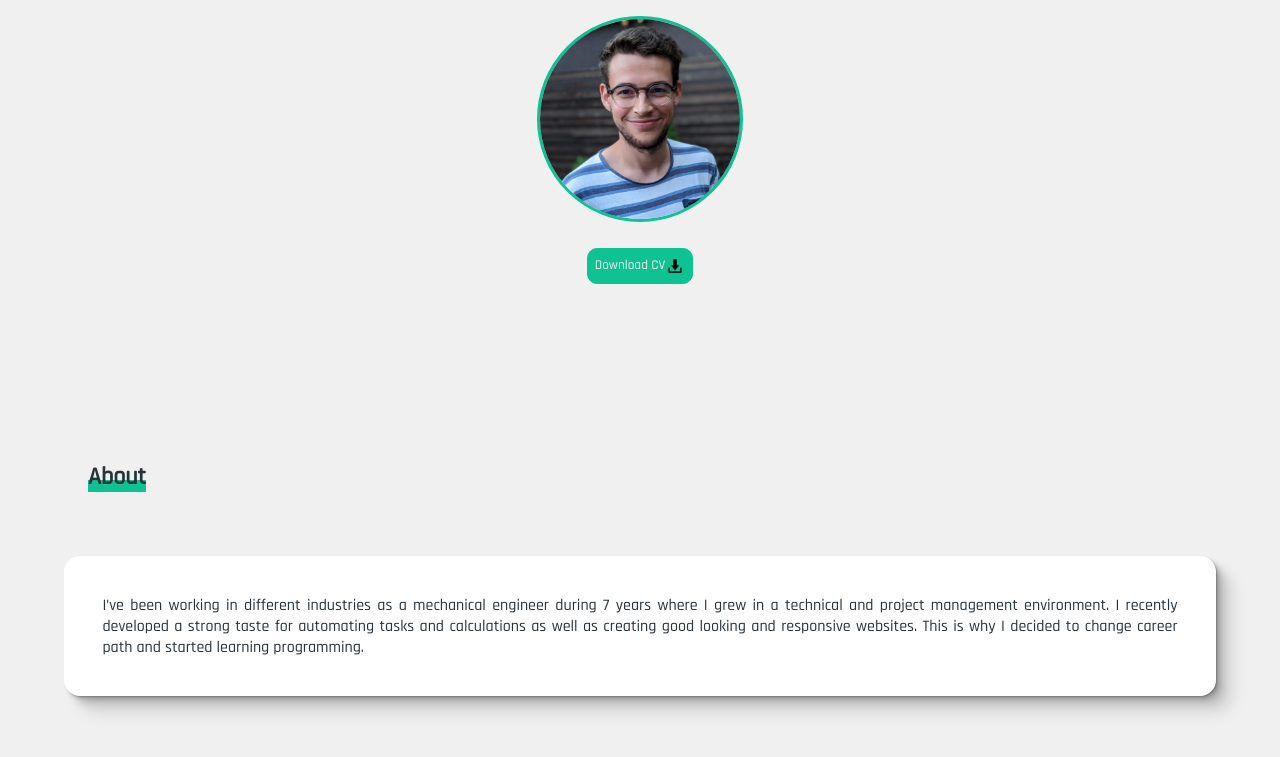
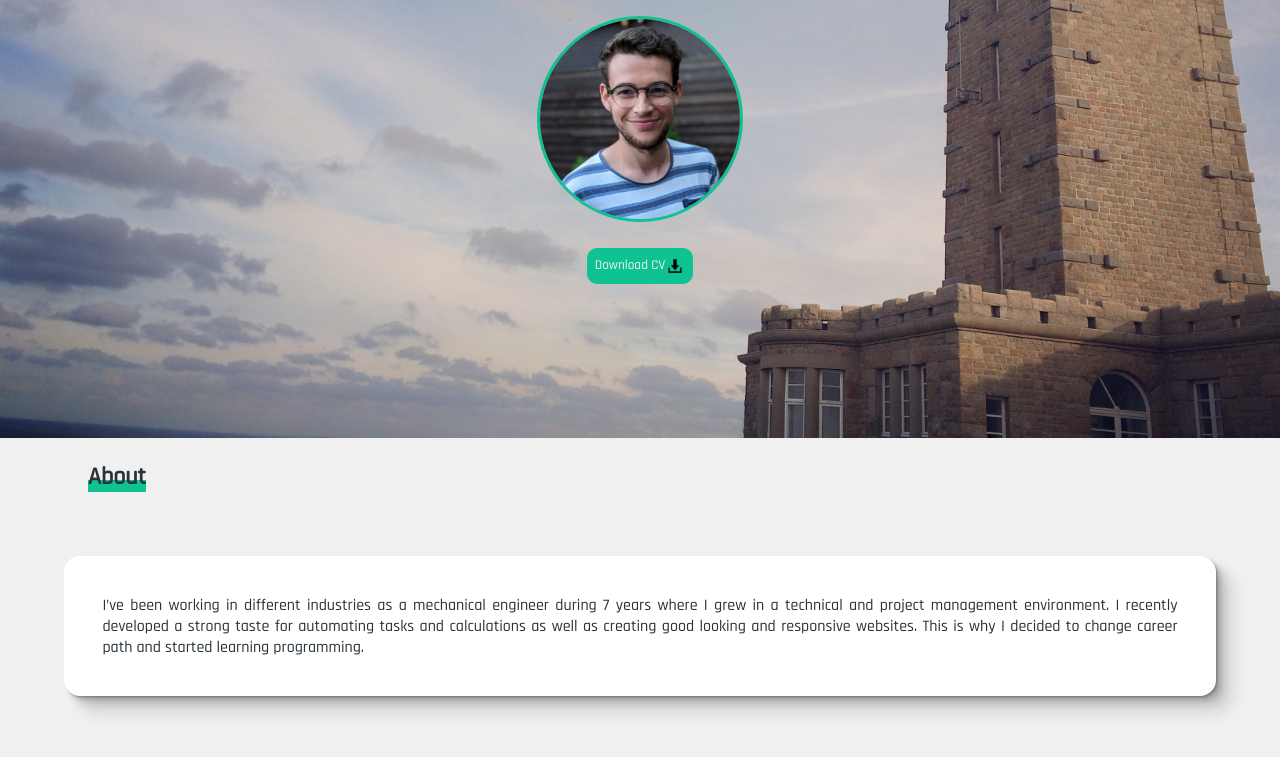
Before and after one commit to Klem35/klem35.github.io, a plain HTML site: page index.html in a window 1280 px wide. Shown: the part 273-1030 px from the top of the page. Drawn offline with nearby package versions, Linux system fonts and the light colour scheme.

Commit message:
Update light.css
Changed header attributes to original ones:
background: url('assets/IMG_7031.jpg') center center fixed;

```diff
--- a/light.css
+++ b/light.css
@@ -10,8 +10,7 @@ body {
 }
 
 header {
-  background-image: url("assets/IMG_7031.JPG");
-  background: center center fixed;
+  background: url('assets/IMG_7031.jpg') center center fixed;
   background-size: cover;
   position: relative;
 }
```
